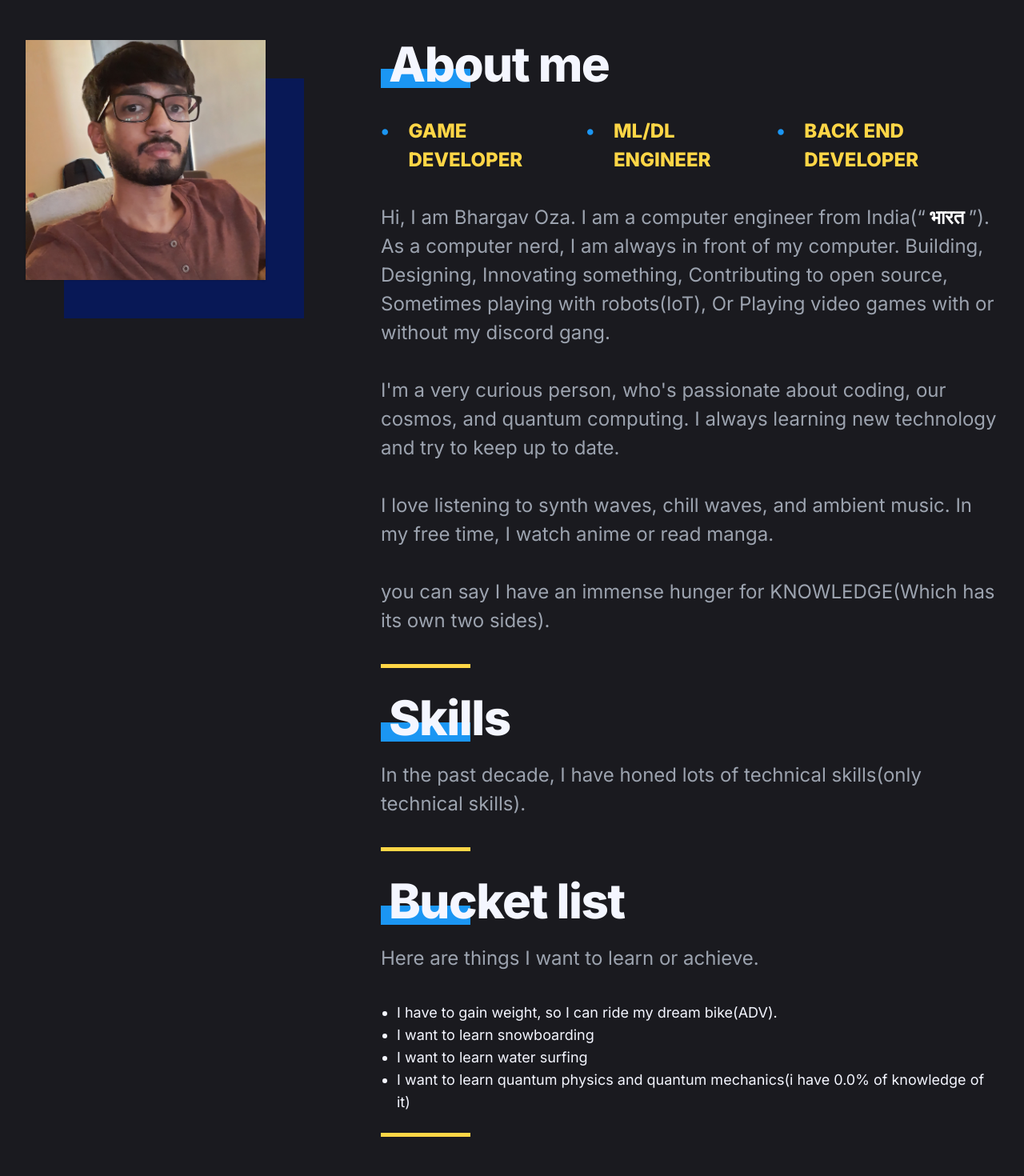
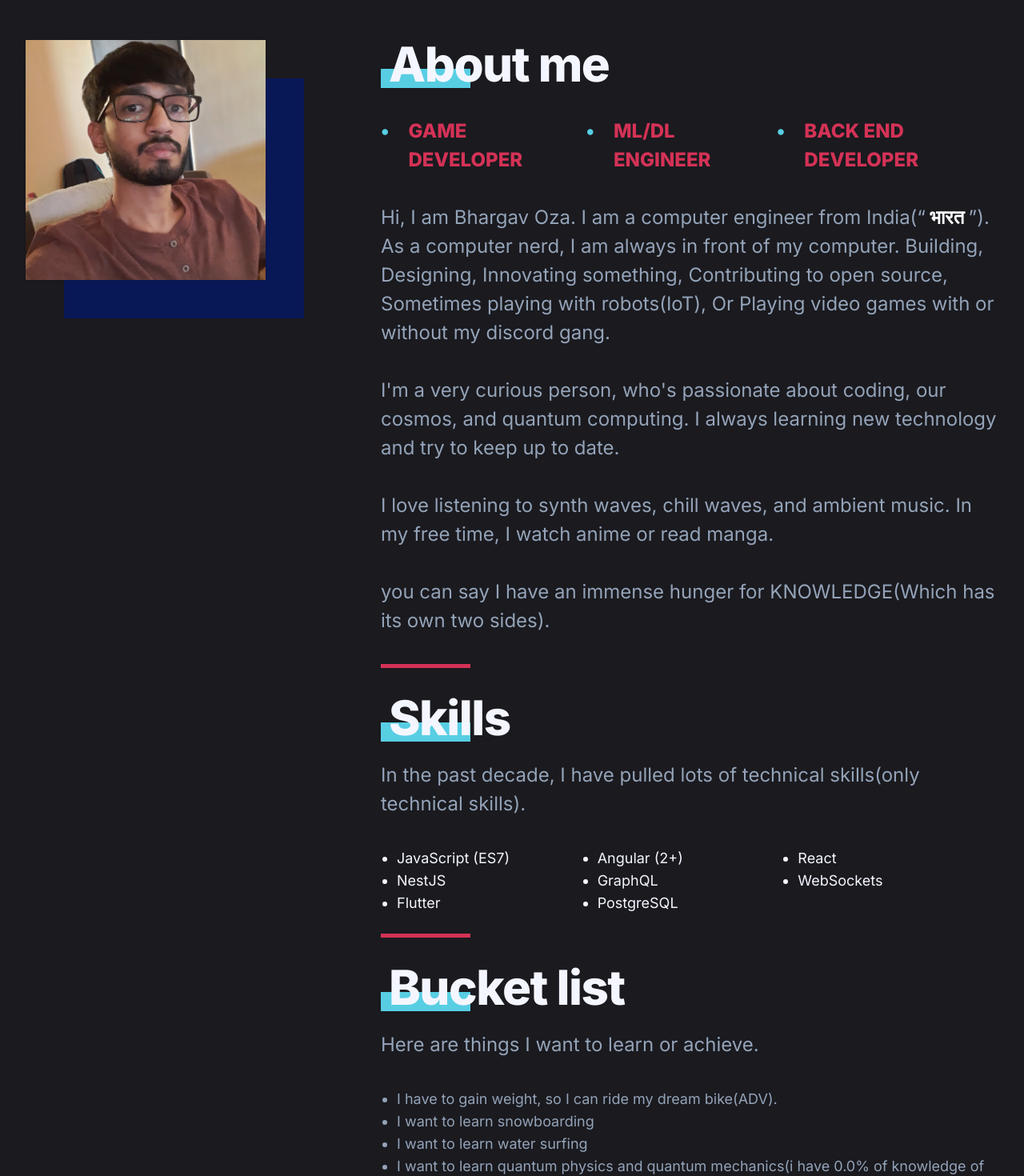
Before and after one commit to Bhargavoza1/my-portfolio, a Next.js app: page /about in a window 1280 px wide. Shown: the part 240-1710 px from the top of the page at 80% size. Before the commit the page ends 1661 px from the top, so only its background shows below. Built offline with nearby package versions, Linux system fonts and the light colour scheme.

Commit message:
new color and scroll bar

```diff
--- a/src/app/(landing)/page.tsx
+++ b/src/app/(landing)/page.tsx
@@ -31,15 +31,15 @@ export default function Home() {
 
 
     <div className='myimg:ml-[10%] px-5 myimg:px-10  pt-[60px] myimg:pt-0 text-justify   grid   space-y-10 '   >
-      <h1 className='  text-center md:text-left text-3xl md:text-5xl   ' style=  {myfont.style}>Hello, My name is <span className='text-[#1b96f3] ' >Bhargav Oza.</span></h1>
-      <h1 className='   text-2xl md:text-4xl   ' style=  {myfont.style}>Hello, I am <span className='text-[#1b96f3] ' >Bhargav Oza as d asd asd asd .</span></h1>
+      <h1 className='  text-center md:text-left text-3xl md:text-5xl   ' style=  {myfont.style}>Hello, My name is <span className='text-MyBlue ' >Bhargav Oza.</span></h1>
+      <h1 className='   text-2xl md:text-4xl   ' style=  {myfont.style}>Hello, I am <span className='text-MyBlue ' >Bhargav Oza as d asd asd asd .</span></h1>
     </div>*/}
 
 
             <div className=' px-5 2xl:px-[300px]  pt-[60px] landscape:pt-[20px]  myimg:pt-0     grid  space-y-8 lg:space-y-12 '>
                 <h1 className='  text-xl lg:text-5xl md:text-3xl ' style={myfont.style}>
                     I AM&nbsp;
-                    <Typewriter textclass='text-[#ffd646]' cursorclass='bg-[#ffd646]'
+                    <Typewriter textclass='text-MyRed' cursorclass='bg-MyRed'
                                 text="BHARGAV OZA,COMPUTER ENGINEER,HARDCORE PROGRAMMER,HARDCORE GAMER,EXPLORER"
                                 writeDelay={120} readDelay={1000} eraseDelay={70}/>
                 </h1>
--- a/src/app/(section)/about/page.module.css
+++ b/src/app/(section)/about/page.module.css
@@ -1,6 +1,6 @@
 .thickline {
   padding: 0 10px;
-  box-shadow: inset 0 -0.4em 0 0 #1b96f3;
+  box-shadow: inset 0 -0.4em 0 0 #58cee3;
   width: 7rem;
 }
 
--- a/src/app/(section)/about/page.tsx
+++ b/src/app/(section)/about/page.tsx
@@ -37,17 +37,17 @@ function About(): React.JSX.Element {
                                 About&nbsp;me
                             </h1>
                             <h2 className='list-disc pt-3 pb-3   md:flex grid justify-start font-extrabold '>
-                                <div className='flex '><span className=' md:pr-6 pr-3 flex text-[#1b96f3]'>•</span>
-                                    <div className='text-[#ffd646]'> GAME
+                                <div className='flex '><span className=' md:pr-6 pr-3 flex text-MyBlue'>•</span>
+                                    <div className='text-MyRed'> GAME
                                         DEVELOPER
                                     </div>
                                 </div>
-                                <div className='flex'><span className=' md:px-6 pr-3 flex text-[#1b96f3]'>•</span>
-                                    <div className='text-[#ffd646]'>ML/DL ENGINEER
+                                <div className='flex'><span className=' md:px-6 pr-3 flex text-MyBlue'>•</span>
+                                    <div className='text-MyRed'>ML/DL ENGINEER
                                     </div>
                                 </div>
-                                <div className='flex'><span className='  md:px-6 pr-3 flex text-[#1b96f3]'>•</span>
-                                    <div className='text-[#ffd646]'>BACK END DEVELOPER
+                                <div className='flex'><span className='  md:px-6 pr-3 flex text-MyBlue'>•</span>
+                                    <div className='text-MyRed'>BACK END DEVELOPER
                                     </div>
                                 </div>
                             </h2>
@@ -67,7 +67,7 @@ function About(): React.JSX.Element {
 
 
 
-                            <div className={` ${styles.hr} w-28 bg-[#ffd646]`}></div>
+                            <div className={` ${styles.hr} w-28 bg-MyRed`}></div>
                         </div>
                         {/* skills*/}
                         <div className="sm:text-center lg:pl-20  space-y-6  lg:text-left">
@@ -76,14 +76,24 @@ function About(): React.JSX.Element {
                                 Skills
                             </h1>
                             <p className='pb-3 text-gray-400 '>
-                                In the past decade, I have honed lots of technical skills(only technical skills).
+                                In the past decade, I have pulled lots of technical skills(only technical skills).
                                </p>
+                            <ul className='list-disc text-lg pl-5 grid-cols-2 md:grid-cols-3 grid '>
+                                <li  >JavaScript (ES7)</li>
 
+                                <li>Angular (2+)</li>
+                                <li>React</li>
+                                <li>NestJS</li>
+                                <li>GraphQL</li>
+                                <li>WebSockets</li>
+                                <li>Flutter</li>
+                                <li>PostgreSQL</li>
+                            </ul>
 
-                            <div className={` ${styles.hr} w-28 bg-[#ffd646]`}></div>
+                            <div className={` ${styles.hr} w-28 bg-MyRed`}></div>
                         </div>
                         {/* skills*/}
-                        <div className="sm:text-center lg:pl-20  space-y-6 lg:text-left">
+                        <div className="sm:text-center lg:pl-20  pb-10 space-y-6 lg:text-left">
 
                             <h1 className={` ${styles.thickline} mt-8 my-3 text-5xl tracking-tight font-extrabold   sm:text-5xl md:text-6xl  `}>
                                 Bucket&nbsp;list
@@ -91,14 +101,14 @@ function About(): React.JSX.Element {
                             <p className='pb-3 text-gray-400'>
                                 Here are things I want to learn or achieve.
                             </p>
-                            <ul className='list-disc text-lg pl-5 grid-cols-1   grid'>
+                            <ul className='list-disc text-lg pl-5 grid-cols-1  text-gray-400 grid '>
                                 <li>I have to gain weight, so I can ride my dream bike(ADV).</li>
                                 <li>I want to learn snowboarding</li>
                                 <li>I want to learn water surfing</li>
                                 <li>I want to learn quantum physics and quantum mechanics(i have 0.0% of knowledge of it)</li>
 
                             </ul>
-                            <div className={` ${styles.hr} w-28 bg-[#ffd646]`}></div>
+                             <div className={` ${styles.hr} w-28 bg-MyRed `}></div>
                         </div>
 
                     </main>
--- a/src/app/globals.css
+++ b/src/app/globals.css
@@ -5,8 +5,30 @@
 
 body {
   background: #1a1a1f ;
+  /* near to blue #091f39 */
   /* near to blue #4F8A8B */
   /* back ground #1a1a1f*/
   color: #F4F6FF ;
   font-size: x-large;
 }
+
+/* width */
+::-webkit-scrollbar {
+  width: 5px;
+}
+
+/* Track */
+::-webkit-scrollbar-track {
+  background: #888;
+}
+
+/* Handle */
+::-webkit-scrollbar-thumb {
+  background: #4a4a4f;
+  border-radius: 1px;
+}
+
+/* Handle on hover */
+::-webkit-scrollbar-thumb:hover {
+  background: #555;
+}
--- a/src/components/NavBar.tsx
+++ b/src/components/NavBar.tsx
@@ -20,7 +20,7 @@ const MyLink = ({href, title, className, spanclass = ' '}: {
         <Link href={href} className={`${className}  relative group md:text-3xl  lg:text-4xl `} style={myfont.style}>
             {title}
 
-            <span className={`${spanclass} h-[2px] inline-block  w-0 bg-[#ffd646] absolute -bottom-1
+            <span className={`${spanclass} h-[2px] inline-block  w-0 bg-MyRed absolute -bottom-1
                 group-hover:w-full transition-all ease duration-300  ${router === href ? 'w-full' : 'w-0'} `}>
                 &nbsp;
             </span>
@@ -67,9 +67,9 @@ function NavBar() {
 
                     </SheetTrigger>
                     <SheetContent side='right'
-                                  className='  p-0 border-0  data-[state=closed]:slide-out-to-right data-[state=open]:slide-in-from-right' overlayclass='bg-[#ffd646]' overlaychild ={<ChildComp/>} >
+                                  className='  p-0 border-0  data-[state=closed]:slide-out-to-right data-[state=open]:slide-in-from-right' overlayclass='bg-MyRed' overlaychild ={<ChildComp/>} >
 
-                        <div className='bg-[#1b96f3]     h-full text-[#1a1a1f] p-0'>
+                        <div className='bg-MyBlue     h-full text-[#1a1a1f] p-0'>
                             <div className='   flex pt-[70px] items-center '>
                                 <nav className="grid   w-[10px]  space-y-10    ">
                                     <MyLink href="/" title="HOME" className='text-4xl  w-fit pl-1'
--- a/tailwind.config.ts
+++ b/tailwind.config.ts
@@ -1,4 +1,6 @@
 /** @type {import('tailwindcss').Config} */
+const colors = require('tailwindcss/colors')
+
 module.exports = {
   darkMode: ["class"],
   content: [
@@ -8,6 +10,15 @@ module.exports = {
     './src/**/*.{ts,tsx}',
 	],
   theme: {
+    colors: {
+        transparent: 'transparent',
+        current: 'currentColor',
+        gray: colors.slate,
+        white: colors.white,
+       'MyBlue': '#58cee3',
+       'MyYellow': '#ffd646',
+        'MyRed': '#d43256',
+    },
     extend: {
       keyframes: {
         "accordion-down": {
```
Also changed, not shown: src/components/SocialMedia.tsx (+4 -4 lines).
